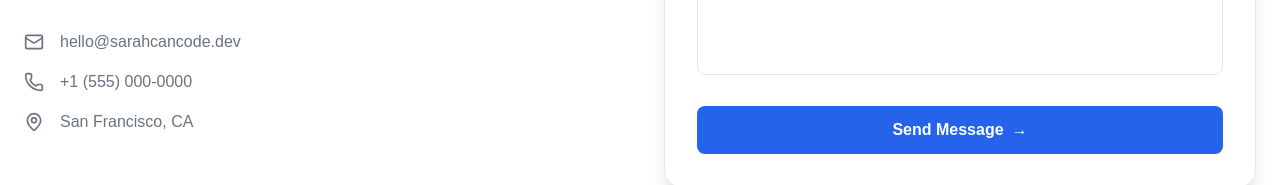
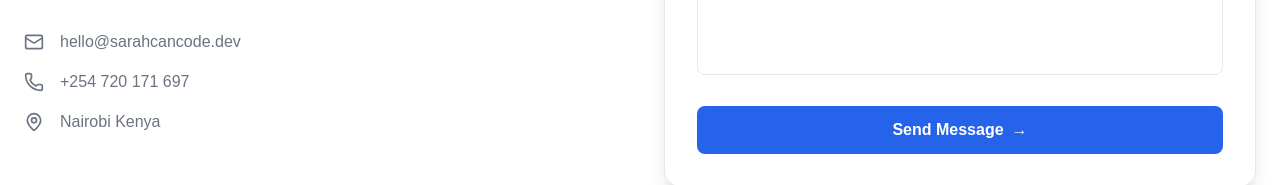
Before and after one commit to SarahWanjiru/sarahcancode, a Next.js app: page / in a window 1280 px wide. Shown: the part 4804-4989 px from the top of the page. Built offline with nearby package versions, Linux system fonts and the light colour scheme.

Commit message:
feat(contact): update contact information with Kenyan phone number and location

```diff
--- a/app/components/ContactSection.tsx
+++ b/app/components/ContactSection.tsx
@@ -95,11 +95,11 @@ export default function ContactSection() {
                 </div>
                 <div className="flex items-center gap-4 text-text-secondary">
                   <Phone className="w-5 h-5" />
-                  <span>+1 (555) 000-0000</span>
+                  <span>+254 720 171 697</span>
                 </div>
                 <div className="flex items-center gap-4 text-text-secondary">
                   <MapPin className="w-5 h-5" />
-                  <span>San Francisco, CA</span>
+                  <span>Nairobi Kenya </span>
                 </div>
               </div>
             </div>
--- a/app/page.tsx
+++ b/app/page.tsx
@@ -342,7 +342,7 @@ export default function Home() {
       </section>
 
       {/* Tech Stack Section */}
-      <section id="tech-stack" className="py-20 px-6 bg-bg-secondary">
+      <section id="tech-stack" className="py-20 px-6">
         <div className="max-w-7xl mx-auto text-center">
           <div className="inline-flex items-center gap-2 px-3 py-1 bg-accent/10 text-accent text-sm font-medium rounded-full mb-6">
             ⚡ INTERACTIVE VISUALIZATION
```
